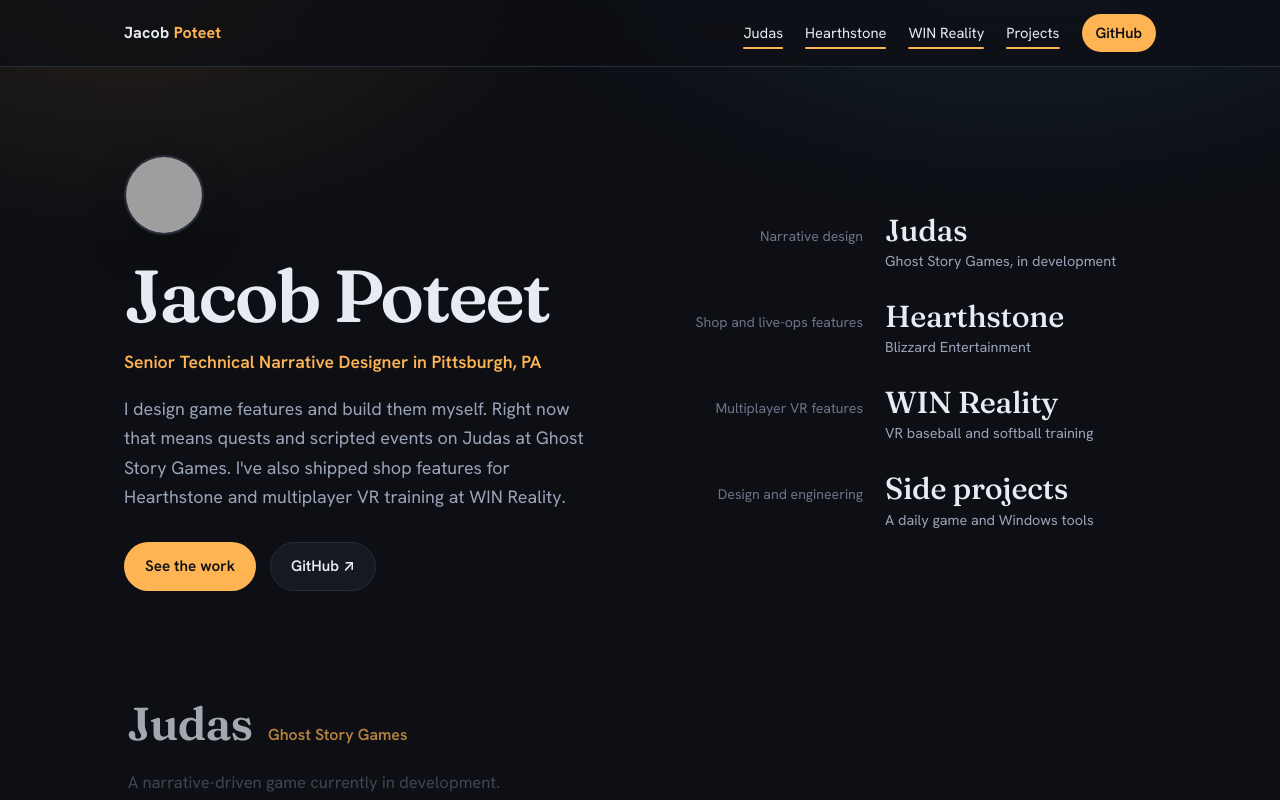
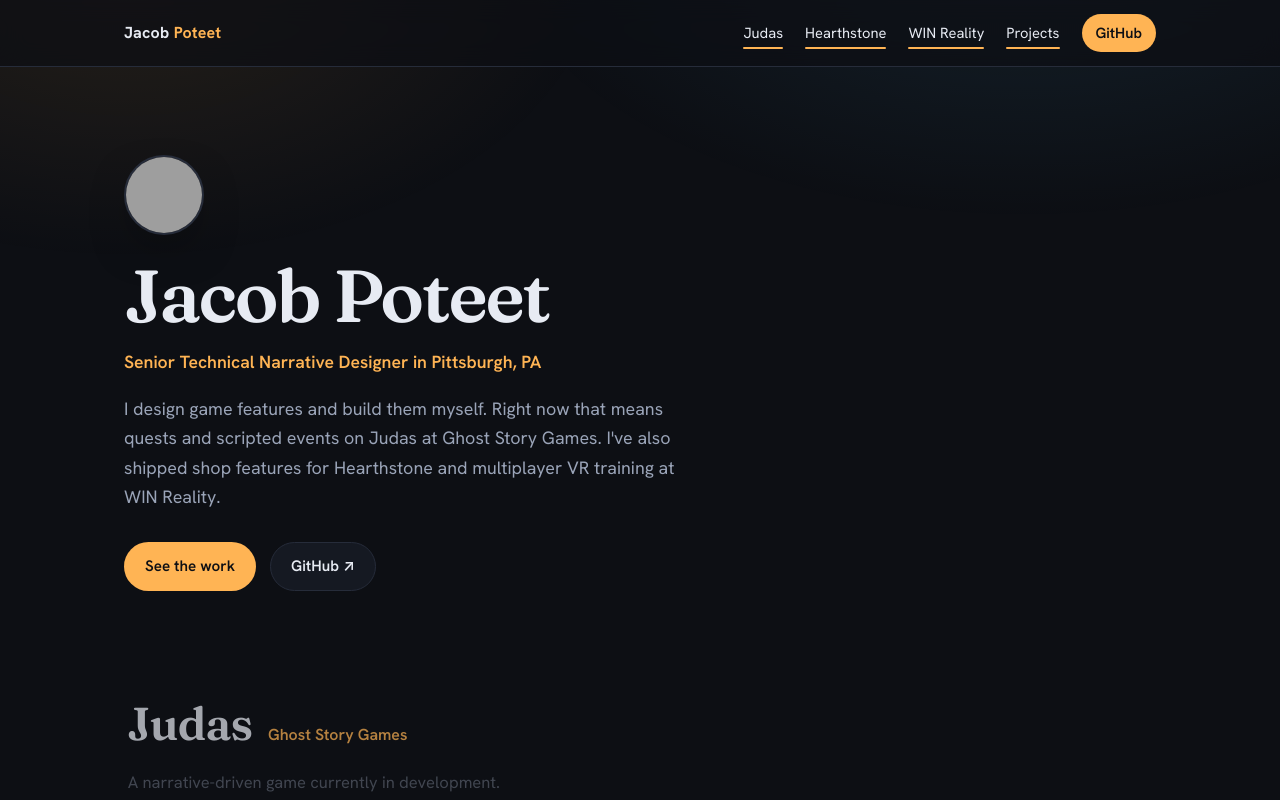
Before and after one commit to JacobPoteet/Portfolio, a plain HTML site: page index.html in a window 1280 px wide. Shown: the top 800 px of the page. Drawn offline with Linux system fonts and the light colour scheme; grey boxes are pictures that could not be loaded.

Commit message:
Drop the hero credits list and show the Judas art uncropped
The list made the portfolio look smaller than it is. The Judas key
art no longer zooms on scroll, which had cut off its edges.

```diff
--- a/index.html
+++ b/index.html
@@ -33,8 +33,7 @@
 
   <!-- Hero -->
   <header class="hero" id="top">
-    <div class="wrap hero-grid">
-      <div class="hero-intro">
+    <div class="wrap">
       <img class="avatar" width="80" height="80" src="https://avatars.githubusercontent.com/u/64765148?v=4" alt="Jacob Poteet" />
       <h1>Jacob Poteet</h1>
       <p class="role">Senior Technical Narrative Designer in Pittsburgh, PA</p>
@@ -43,15 +42,6 @@
         <a href="#judas" class="btn primary">See the work</a>
         <a href="https://github.com/JacobPoteet" class="btn" target="_blank" rel="noopener">GitHub ↗</a>
       </div>
-      </div>
-
-      <!-- Credits: laid out like a game's end credits, one row per section -->
-      <ul class="credits" aria-label="Credits">
-        <li style="--i: 0"><a href="#judas"><span class="cr-role">Narrative design</span><span class="cr-title">Judas</span><span class="cr-studio">Ghost Story Games, in development</span></a></li>
-        <li style="--i: 1"><a href="#hearthstone"><span class="cr-role">Shop and live-ops features</span><span class="cr-title">Hearthstone</span><span class="cr-studio">Blizzard Entertainment</span></a></li>
-        <li style="--i: 2"><a href="#winreality"><span class="cr-role">Multiplayer VR features</span><span class="cr-title">WIN Reality</span><span class="cr-studio">VR baseball and softball training</span></a></li>
-        <li style="--i: 3"><a href="#projects"><span class="cr-role">Design and engineering</span><span class="cr-title">Side projects</span><span class="cr-studio">A daily game and Windows tools</span></a></li>
-      </ul>
     </div>
   </header>
 
--- a/style.css
+++ b/style.css
@@ -126,12 +126,6 @@ img { max-width: 100%; height: auto; display: block; }
 
 /* ---------- Hero ---------- */
 .hero { padding: 88px 0 40px; }
-.hero-grid {
-  display: grid;
-  grid-template-columns: minmax(0, 1.1fr) minmax(0, 1fr);
-  gap: 64px;
-  align-items: center;
-}
 .hero .avatar {
   width: 80px;
   height: 80px;
@@ -155,7 +149,7 @@ img { max-width: 100%; height: auto; display: block; }
 .hero .pitch {
   color: var(--text-dim);
   font-size: 1.12rem;
-  max-width: 46ch;
+  max-width: 58ch;
   margin: 0 0 30px;
 }
 .hero-cta {
@@ -164,56 +158,6 @@ img { max-width: 100%; height: auto; display: block; }
   flex-wrap: wrap;
 }
 
-/* End credits: role right-aligned against a gutter, title and studio
-   left-aligned after it. Each row jumps to its section. */
-.credits {
-  list-style: none;
-  margin: 0;
-  padding: 0;
-}
-.credits a {
-  display: grid;
-  grid-template-columns: 10.5rem 1fr;
-  column-gap: 22px;
-  align-items: baseline;
-  padding: 13px 0;
-  color: inherit;
-}
-.credits a:hover { text-decoration: none; }
-.cr-role {
-  grid-row: 1 / 3;
-  text-align: right;
-  color: var(--text-faint);
-  font-size: 0.88rem;
-  line-height: 1.35;
-}
-.cr-title {
-  font-family: var(--display);
-  font-size: 1.9rem;
-  font-weight: 500;
-  line-height: 1.1;
-  letter-spacing: -0.01em;
-  color: var(--text);
-  transition: color 0.2s ease;
-}
-.cr-studio { grid-column: 2; color: var(--text-dim); font-size: 0.9rem; margin-top: 3px; }
-.credits a:hover .cr-title,
-.credits a:focus-visible .cr-title { color: var(--accent); }
-
-@media (prefers-reduced-motion: no-preference) {
-  .credits li {
-    animation: crIn 0.7s cubic-bezier(0.2, 0.7, 0.2, 1) both;
-    animation-delay: calc(var(--i) * 110ms + 200ms);
-  }
-  @keyframes crIn { from { opacity: 0; transform: translateY(14px); } }
-}
-
-@media (max-width: 860px) {
-  .hero-grid { grid-template-columns: 1fr; gap: 44px; }
-  .credits a { grid-template-columns: 1fr; padding: 10px 0; }
-  .cr-role { grid-row: auto; text-align: left; }
-  .cr-studio { grid-column: 1; }
-}
 .btn {
   display: inline-flex;
   align-items: center;
@@ -731,8 +675,7 @@ section, .hero { scroll-margin-top: 64px; }
 }
 .chip:hover { background: rgba(255, 180, 84, 0.2); text-decoration: none; }
 
-/* Judas hero image. The frame clips so the image can drift inside it
-   on scroll (see the scroll experience block below). */
+/* Judas key art, shown uncropped */
 .judas-banner {
   margin-top: 20px;
   border-radius: var(--radius);
@@ -844,18 +787,6 @@ footer .foot-links {
       to { opacity: 0; translate: 0 70px; scale: 0.96; }
     }
 
-    /* Judas key art: slow drift inside its frame while it crosses
-       the viewport */
-    .judas-banner { view-timeline: --sx-judas block; }
-    .judas-banner img {
-      animation: sxDrift linear both;
-      animation-timeline: --sx-judas;
-      animation-range: cover 0% cover 100%;
-    }
-    @keyframes sxDrift {
-      from { scale: 1.14; translate: 0 -5%; }
-      to   { scale: 1.14; translate: 0 5%; }
-    }
 
     /* Section intros and cards rise in over their first 220px on
        screen, then stay put. A fixed length keeps tall cards from
```
Lines whose indentation alone changed are shown as unchanged.
